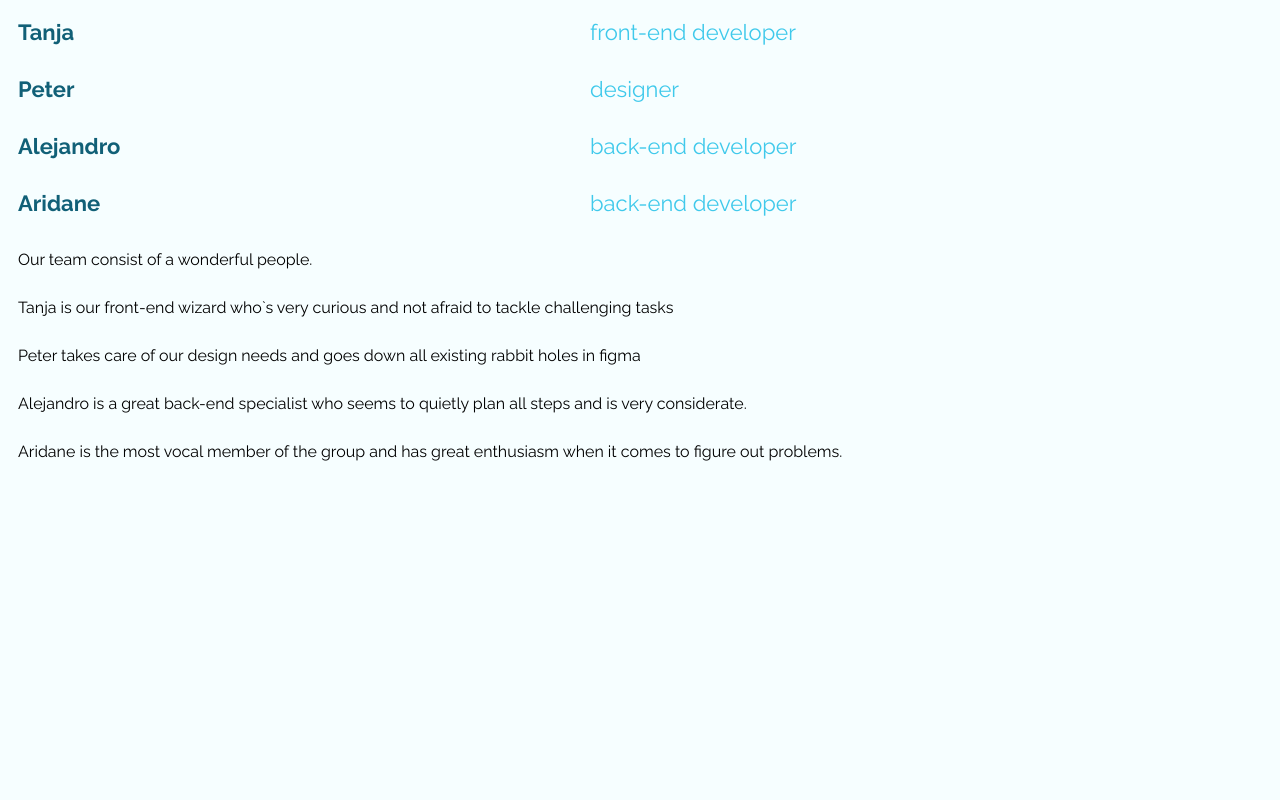
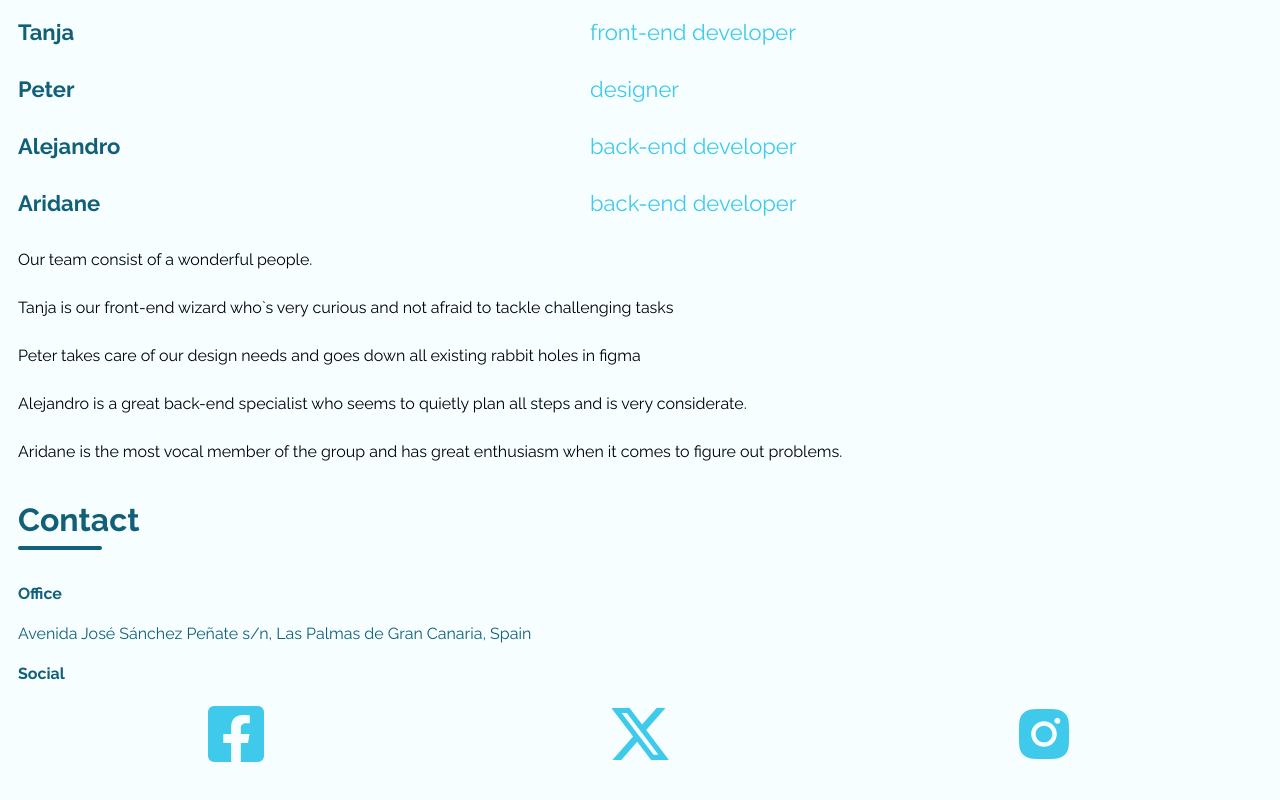
Before and after one commit to Aridane1/BookIsland, a React (Vite) app in the folder BookIsland/: page /about in a window 1280 px wide. Shown: the part 961-1761 px from the top of the page. Before the commit the page ends 1529 px from the top, so only its background shows below. Built offline with nearby package versions, Linux system fonts and the light colour scheme; no server answers; the HTML template or start-up script is replaced by a standard one; a web font is replaced by a local one.

Commit message:
New text i added

```diff
--- /dev/null
+++ b/BookIsland/src/Components/Partials/Contact.jsx
@@ -0,0 +1,27 @@
+import React from 'react'
+import { FaFacebookSquare  } from "react-icons/fa";
+import { FaXTwitter } from "react-icons/fa6";
+import { AiFillInstagram } from "react-icons/ai";
+
+export const Contact = () => {
+  return (
+    <>
+        <div className="px-[18px] pb-20">
+            <p className="text-dark font-bold text-[32px] w-fit pt-2 ">
+                Contact
+            </p>
+            <hr className="relative -top-[30px] w-[84px] h-1 my-8 bg-dark border-0 rounded "></hr>
+            <div className='-mt-[30px]'>
+                <h3 className="text-dark font-bold text-[16px] mb-4">Office</h3>
+                <p className="text-dark text-[16px]">Avenida José Sánchez Peñate s/n, Las Palmas de Gran Canaria, Spain</p>
+                <h3 className="text-dark font-bold text-[16px] my-4">Social</h3>
+                    <div className="grid grid-cols-3  px-[16px]">
+                            <FaFacebookSquare className='w-full h-16 text-primary' />
+                            <FaXTwitter  className='w-full h-16 text-primary'/>
+                            <AiFillInstagram  className='w-full h-16 text-primary'/>
+                    </div>
+            </div>
+        </div>
+    </>
+  )
+}
--- a/BookIsland/src/Pages/AboutPage.jsx
+++ b/BookIsland/src/Pages/AboutPage.jsx
@@ -1,6 +1,7 @@
 import { Footer } from "../Components/Partials/Footer";
 import { Header } from "../Components/Partials/Header";
 import TheTeamImage from "../../public/assets/Images/TheTeam.webp"
+import { Contact } from "../Components/Partials/Contact";
 
 export const AboutPage = () => {
   return (
@@ -49,6 +50,7 @@ export const AboutPage = () => {
             enthusiasm when it comes to figure out problems.
           </p>
         </div>
+        <Contact />
       </main>
 
       <Footer />
```
Also changed, not shown: BookIsland/public/assets/Icons/facebook.png (added).
